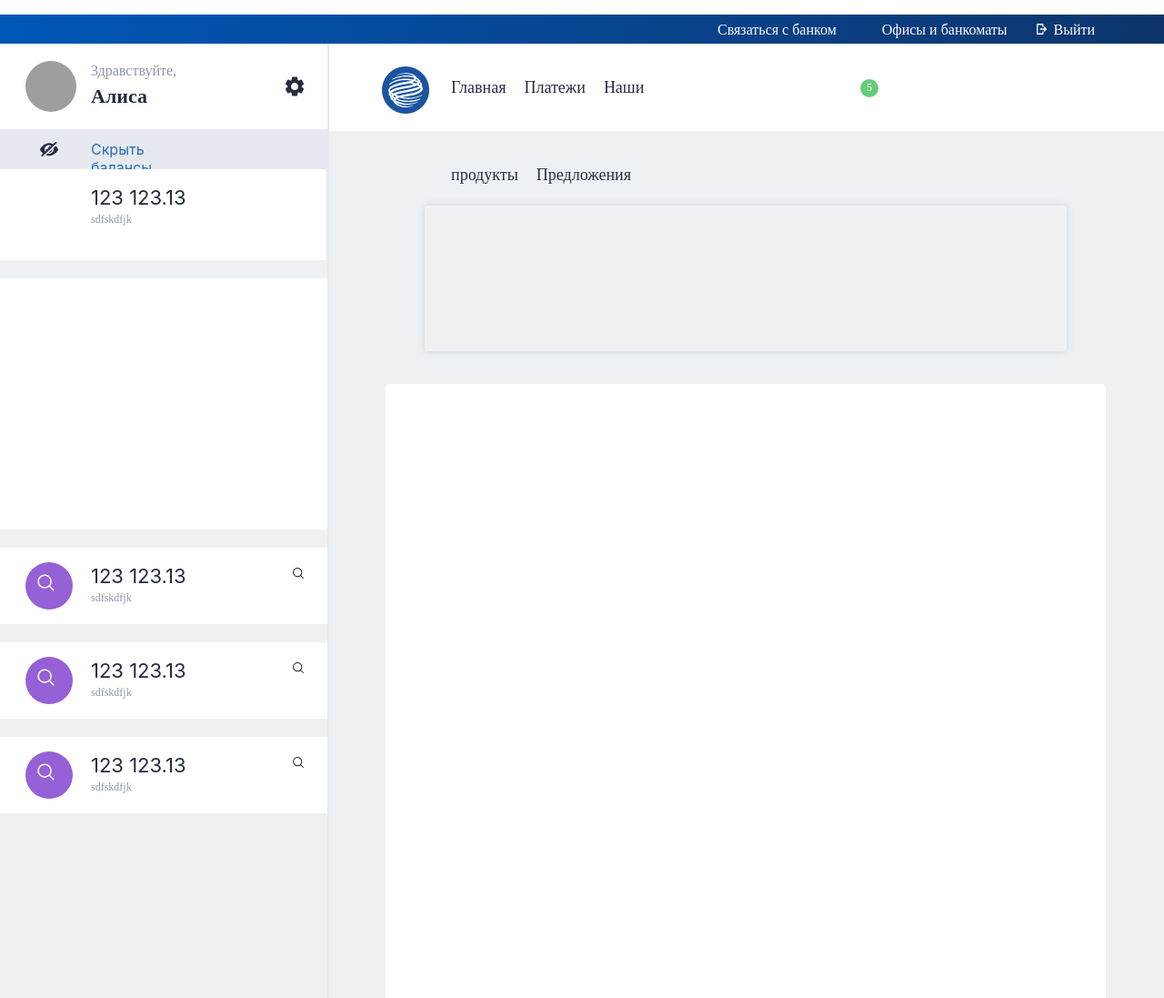
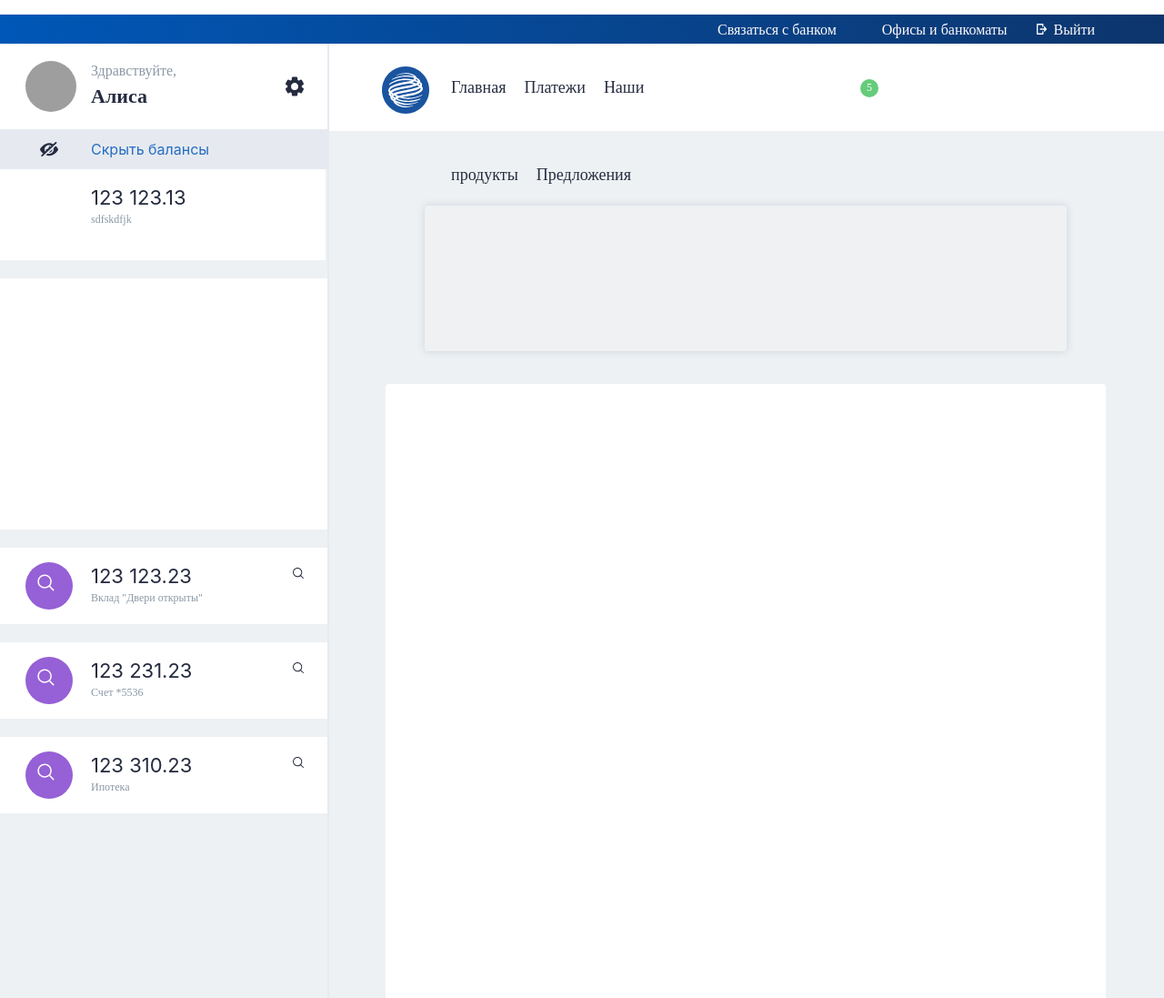
Before and after one commit to CheenaT/psychedelic-github-pages, a React app: page / in a window 1280 px wide. Shown: the top 1097 px of the page at 91% size. Built offline with nearby package versions, Linux system fonts and the light colour scheme; grey boxes are pictures that could not be loaded.

Commit message:
Finished onClickHandler to hide balance and Add handler to show balance again

```diff
--- a/src/Components/Card/index.jsx
+++ b/src/Components/Card/index.jsx
@@ -8,9 +8,9 @@ class Card extends React.Component {
       <div className="Card">
         <DepositIcon className="card__deposit__icon"/>
         <OtherIcon className="card__other__icon"/>
-        <div className="balance__amount">123 123.13</div>
+        <div className="balance__amount">{this.props.balance}</div>
 
-        <div className="balance__note">sdfskdfjk</div>
+        <div className="balance__note">{this.props.name}</div>
       </div>
     );
   }
--- a/src/Components/Hide-Balance-Field/index.jsx
+++ b/src/Components/Hide-Balance-Field/index.jsx
@@ -2,7 +2,7 @@ import React from 'react';
 import { ReactComponent as EyeClosed } from '../../img/eye-closed-24.svg'; // wrote "Failed to execute 'createElement' on 'Document': The tag name provided svg" w/o ReactComponent
 
 const HideBalanceField = (props) => (
-  <div className="HideBalanceField" onClick = {props.onClick}>
+  <div className="HideBalanceField">
     <EyeClosed className="eye-closed" onClick = {props.onClick}/>
     <div className="hide-balance-text" onClick = {props.onClick}>Скрыть балансы</div>
   </div>
--- a/src/Components/Left-Sidebar/index.jsx
+++ b/src/Components/Left-Sidebar/index.jsx
@@ -1,16 +1,36 @@
-import React from 'react';
-import User from '../User';
-import Balance from '../Balance';
-import Cards from '../Cards';
-import NavMenu from '../NavMenu';
-import Card from '../Card';
-import HideBalanceField from '../Hide-Balance-Field';
+import React from "react";
+import User from "../User";
+import Balance from "../Balance";
+import Cards from "../Cards";
+import NavMenu from "../NavMenu";
+import Card from "../Card";
+import HideBalanceField from "../Hide-Balance-Field";
+
+import styled from 'styled-components';
+
+const cards = [
+  { balance: "123 123.23", name: `Вклад "Двери открыты"` },
+  { balance: "123 231.23", name: "Счет *5536" },
+  { balance: "123 310.23", name: "Ипотека" }
+];
+
+const List = styled.ul`
+  list-style: none;
+  padding-left: 0px;
+`
 
 class LeftSidebar extends React.Component {
   onClickHandler = () => {
-    var els = document.querySelectorAll('.balance__amount');
-    els.forEach( (el) => el.style.display = 'none' )
-  }
+    var els = document.querySelectorAll(".balance__amount");
+
+    if (getComputedStyle(els[0], "").display === 'none') {
+      document.querySelector('.hide-balance-text').innerHTML = 'Скрыть балансы';
+      els.forEach(el => (el.style.display = "inline-block"));
+    } else {
+      document.querySelector('.hide-balance-text').innerHTML = 'Показать балансы';
+      els.forEach(el => (el.style.display = "none"));
+    }
+  };
 
   render() {
     return (
@@ -19,12 +39,19 @@ class LeftSidebar extends React.Component {
           <NavMenu />
         </div>
         <User />
-        <HideBalanceField onClick = {this.onClickHandler}/>
+        <HideBalanceField onClick={this.onClickHandler} />
         <Balance />
         <Cards />
+        {/* <Card />
         <Card />
-        <Card />
-        <Card />
+        <Card /> */}
+        <List>
+          {cards.map(({balance, name}) => (
+            <li key={name}>
+              <Card balance={balance} name={name} />
+            </li>
+          ))}
+        </List>
       </div>
     );
   }
--- a/src/Components/NavMenu/index.jsx
+++ b/src/Components/NavMenu/index.jsx
@@ -1,6 +1,6 @@
 import React from 'react';
+import { ReactComponent as SearchIcon } from '../../img/search-24.svg';
 import { ReactComponent as GasLogoIcon } from '../../img/05-logo-icon-blue.svg';
-import { ReactComponent as SearchIcon } from '../../img/search-24.svg';
 
 class NavMenu extends React.Component {
   render() {
--- a/src/index.css
+++ b/src/index.css
@@ -237,9 +237,9 @@ code {
 }
 
 .NavMenu li:last-of-type {
+  top: 0;
   margin-left: 634px;
   position: relative;
-  bottom: 95px; /* TODO */
 }
 
 .NavMenu ul {
@@ -382,7 +382,7 @@ code {
   top: 12px;
   left: 100px;
   /* display: inline-block; */
-  width: 122px;
+  width: 191px; /* increased for text which is longer than in any other state from 122px */
   height: 20px;
   /* font-family: "ProximaNova"; */
   font-size: 16px;
@@ -454,7 +454,7 @@ code {
 .Card {
   position: relative;
   margin-top: 20px;
-  width: 768px;
+  width: 360px;
   height: 84px;
   background-color: #fff;
 }
@@ -515,6 +515,13 @@ code {
     padding-left: 136px;
 
     height: 96px;
+  }
+
+  .NavMenu li:last-of-type {
+    top: -95px;
+    margin-left: 634px;
+    position: relative;
+    /* bottom: 95px; why dont work? */
   }
 
   .Header {
```
